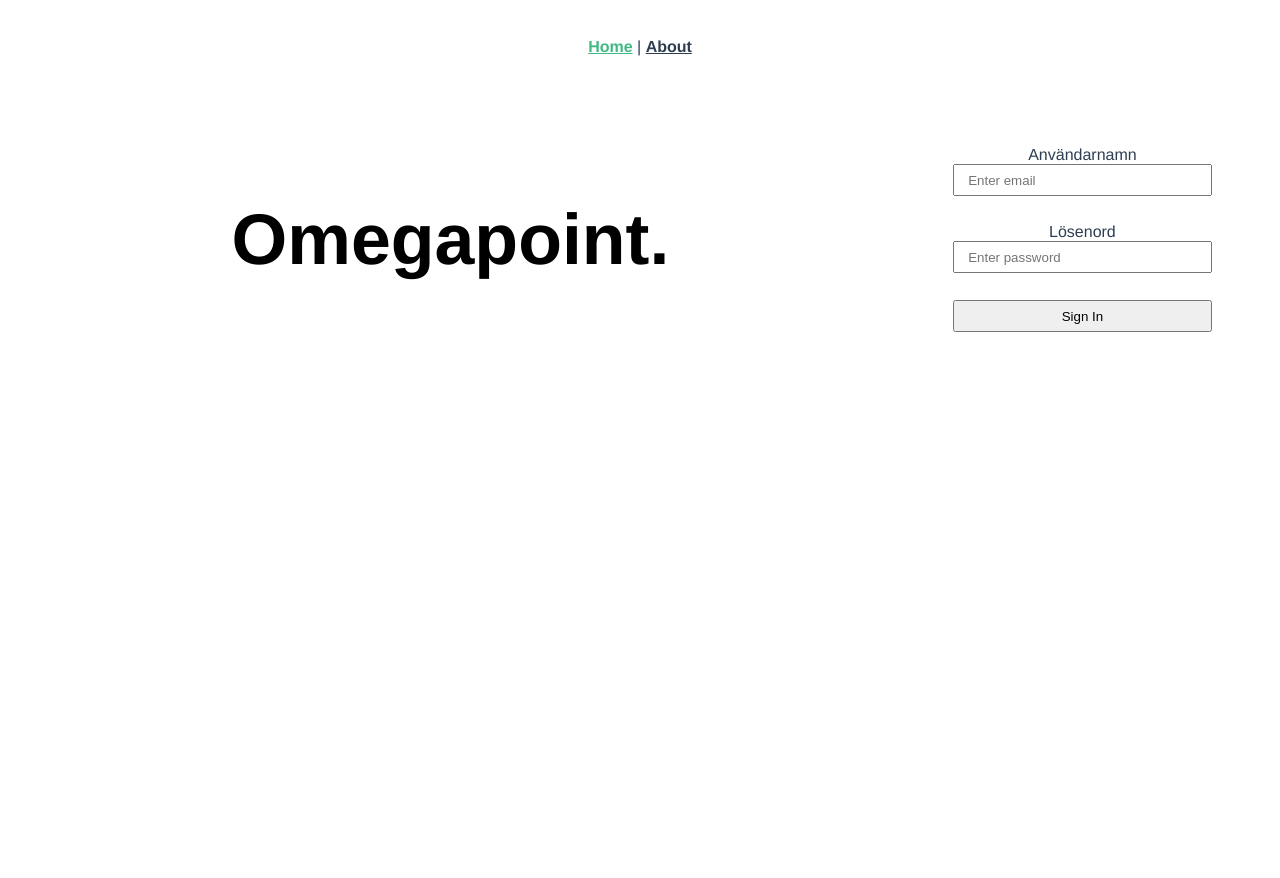
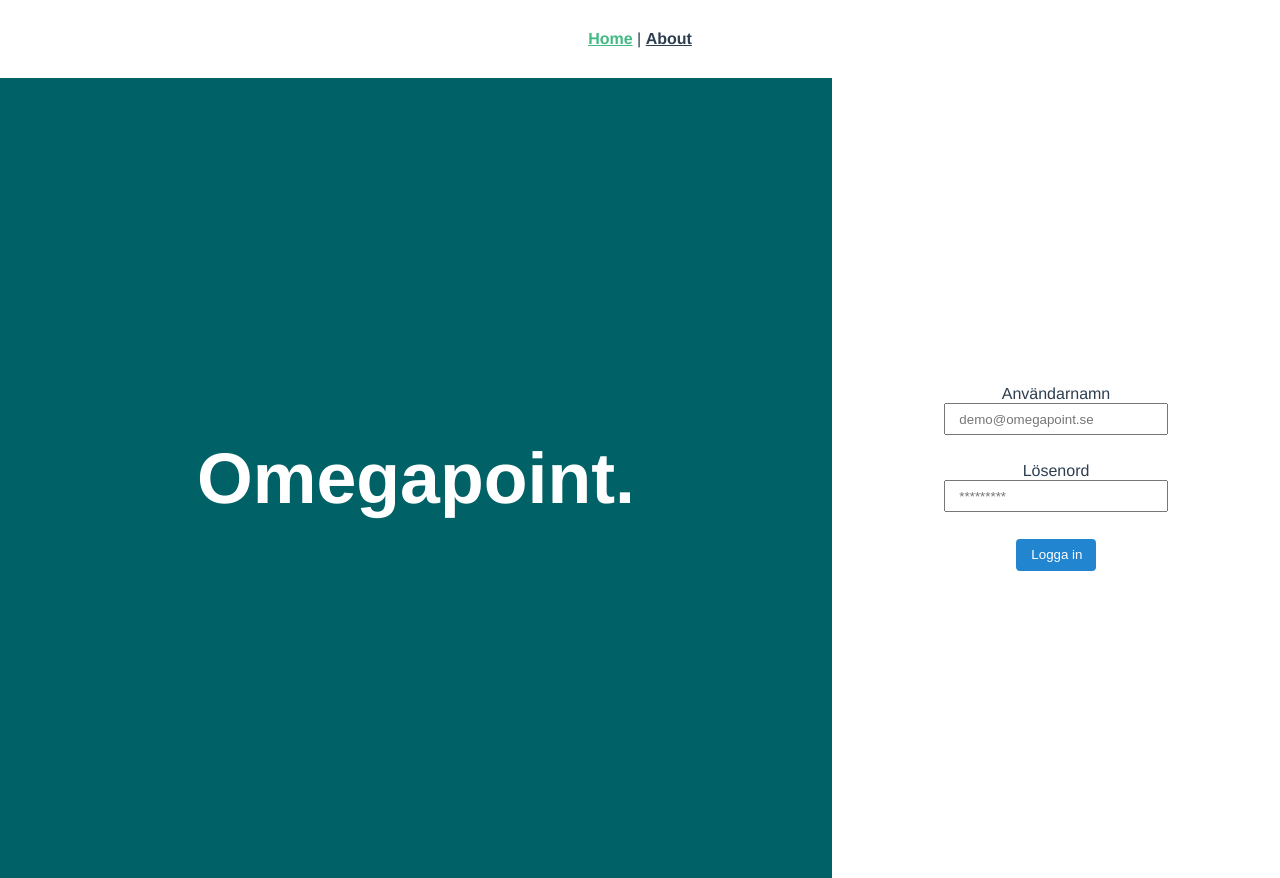
Before and after one commit to Skander-Damoussi/Omegapoint-CVdb, a Vue app in the folder cv-client/: page /#/ in a window 1280 px wide. Before the commit the page ends 800 px from the top, so only its background shows below. Built offline with nearby package versions, Linux system fonts and the light colour scheme.

Commit message:
Design login
Designen för login enligt wireframe

```diff
--- a/cv-client/src/App.vue
+++ b/cv-client/src/App.vue
@@ -9,6 +9,10 @@
 </template>
 
 <style>
+body{
+  margin: 0px;
+}
+
 #app {
   font-family: Avenir, Helvetica, Arial, sans-serif;
   -webkit-font-smoothing: antialiased;
--- a/cv-client/src/views/Home.vue
+++ b/cv-client/src/views/Home.vue
@@ -9,7 +9,7 @@
         <input
           v-model="email"
           type="text"
-          placeholder="Enter email"
+          placeholder="demo@omegapoint.se"
           name="email"
           required
         />
@@ -18,13 +18,13 @@
         <input
           v-model="password"
           type="password"
-          placeholder="Enter password"
+          placeholder="*********"
           name="password"
           required
         />
 
         <div class="formRow">
-          <input type="submit" value="Sign In" />
+          <input id="loginButton" type="submit" value="Logga in" />
         </div>
       </form>
     </div>
@@ -51,21 +51,21 @@
 .row {
   display: flex;
   flex-wrap: wrap;
+  height: calc(100vh)
 }
 
 .side {
-  flex: 70%;
-  padding: 20px;
-  color: rgb(0, 0, 0);
+  flex: 65%;
+  color: white;
   display: flex;
   justify-content: center;
   align-items: center;
+  background-color: #006166;
 }
 
 /* Main column */
 .login {
-  flex: 30%;
-  padding: 60px;
+  flex: 35%;
   display: flex;
   justify-content: center;
   align-items: center;
@@ -84,11 +84,14 @@
   flex-direction: column;
   justify-content: center;
   box-sizing: border-box;
-  width: 100%;
+  width: 50%;
 }
 .formRow {
   display: flex;
-  justify-content: space-between;
+  flex-direction: column;
+  justify-content: center;
+  box-sizing: border-box;
+  align-items: center;
 }
 input {
   padding: 0.5em 1em;
@@ -106,12 +109,21 @@
 h2 {
   margin: 0;
 }
-hr {
-  width: 100%;
-  margin-bottom: 2em;
+
+#loginButton{
+  color: white;
+  background: #2185D0;
+  border: none;
+  text-decoration: none;
+  border-radius: 4px;
+  transition-duration: 0.4s;
+  border: 2px solid #2185D0;
 }
-a {
-  text-align: center;
-  margin-top: 0.5em;
+
+#loginButton:hover {
+  background-color: white; /* Green */
+  color: black;
+  border: 2px solid #2185D0;
 }
+
 </style>
```
